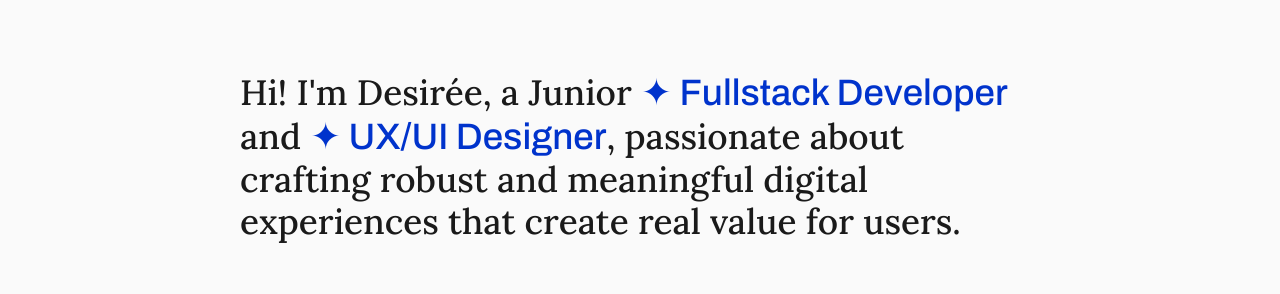
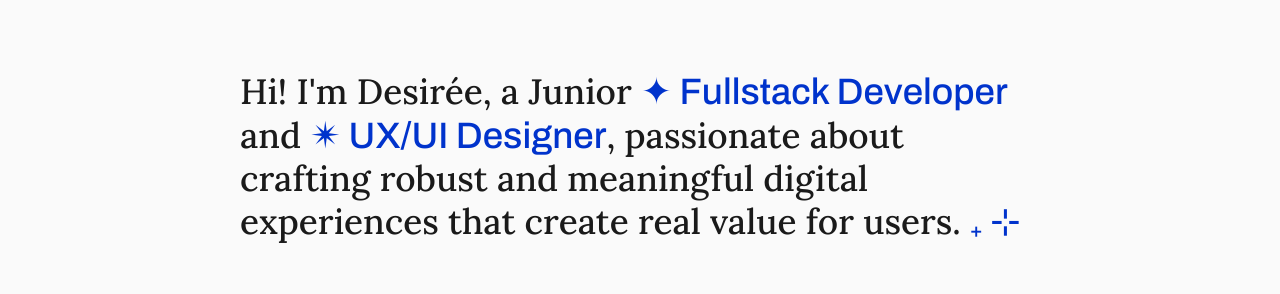
Before and after one commit to desireestrand/desireestrand.github.io, a React (Vite) app: page / in a window 1280 px wide. Shown: the part 135-429 px from the top of the page. Built offline with nearby package versions, Linux system fonts and the light colour scheme.

Commit message:
add details to hero text

```diff
--- a/src/components/Hero/Hero.jsx
+++ b/src/components/Hero/Hero.jsx
@@ -4,10 +4,10 @@ function Hero() {
   return (
     <section className={s.hero}>
       <h1>
-        Hi! I'm Desirée, a Junior <span>✦ Fullstack Developer</span> and <span>✦ UX/UI Designer</span>, passionate about
+        Hi! I'm Desirée, a Junior <span>✦ Fullstack Developer</span> and <span>✴︎ UX/UI Designer</span>, passionate about
         crafting robust and meaningful
         digital experiences
-        that create real value for users.
+        that create real value for users. <span>₊ ⊹</span>
       </h1>
     </section>
   );
```
